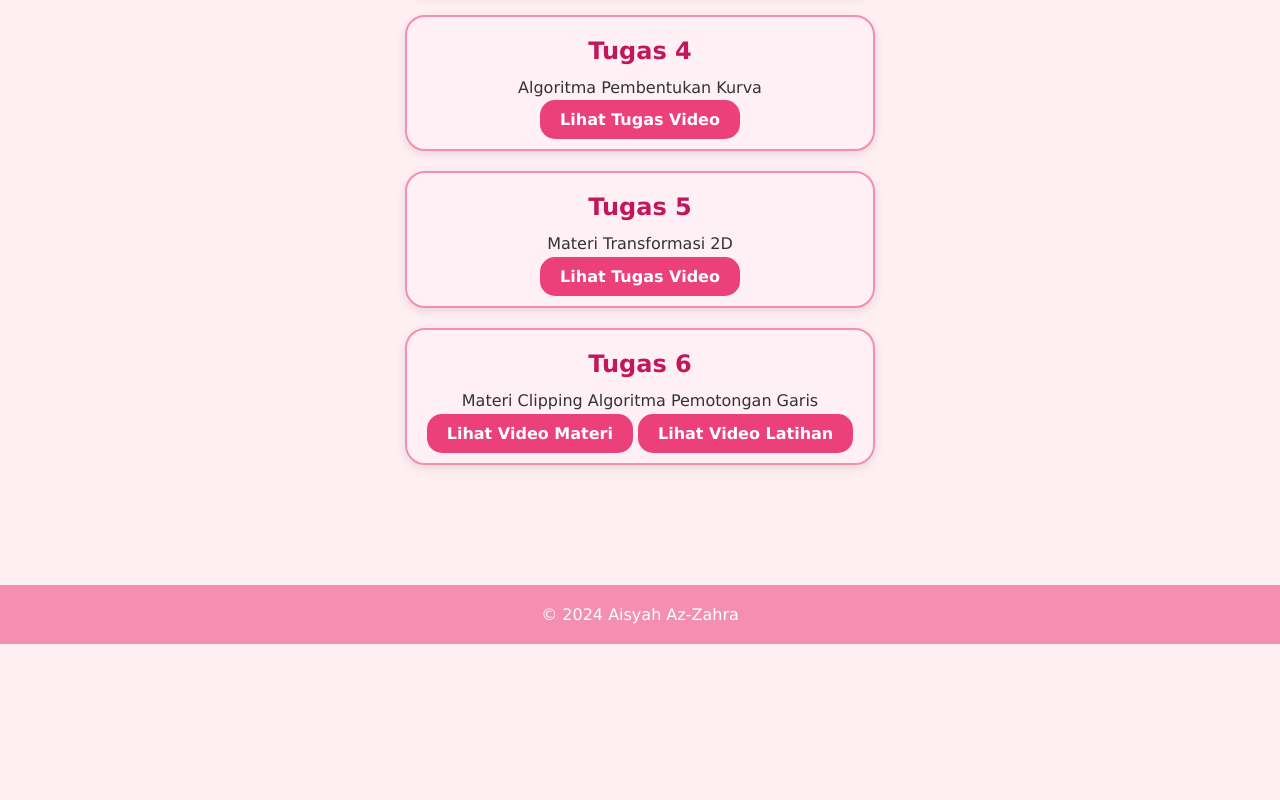
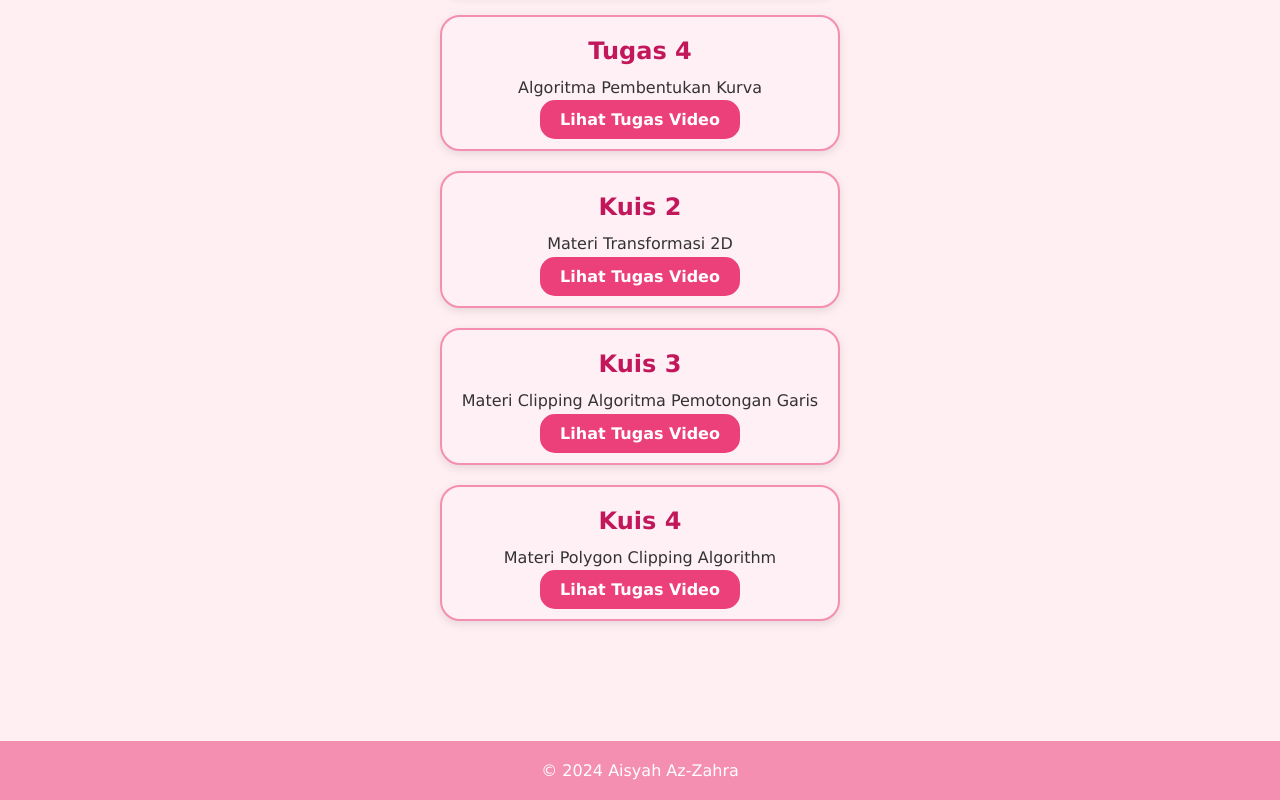
Before and after one commit to Aisyahazzahra04/2413025040, a plain HTML site: page Tugasvideo.html in a window 1280 px wide. Shown: the part 678-1478 px from the top of the page. Before the commit the page ends 1322 px from the top, so only its background shows below. Drawn offline with Linux system fonts and the light colour scheme.

Commit message:
Update  2 Tugasvideo.html

```diff
--- a/Tugasvideo.html
+++ b/Tugasvideo.html
@@ -50,17 +50,23 @@
         </div>
 
           <div class="video-task">
-          <h3>Tugas 5</h3>
+          <h3>Kuis 2 </h3>
           <p>Materi Transformasi 2D</p>
           <a href="https://youtu.be/j0YwBwFbNUc" target="_blank">Lihat Tugas Video</a>
           </div>
 
         <div class="video-task">
-          <h3>Tugas 6</h3>
+          <h3>Kuis 3 </h3>
           <p>Materi Clipping Algoritma Pemotongan Garis</p>
-          <a href="https://youtu.be/jotdCXMG238" target="_blank">Lihat Video Materi</a>
-          <a href="https://youtu.be/bZJn8Bb22lU" target="_blank">Lihat Video Latihan </a>
+          <a href="https://youtu.be/bZJn8Bb22lU" target="_blank">Lihat Tugas Video </a>
           </div>
+
+         <div class="video-task">
+          <h3>Kuis 4 </h3>
+          <p>Materi Polygon Clipping Algorithm</p>
+          <a href="https://youtu.be/jotdCXMG238" target="_blank">Lihat Tugas Video</a>
+          </div>
+
       </div>
     </section>
   </main>
```
